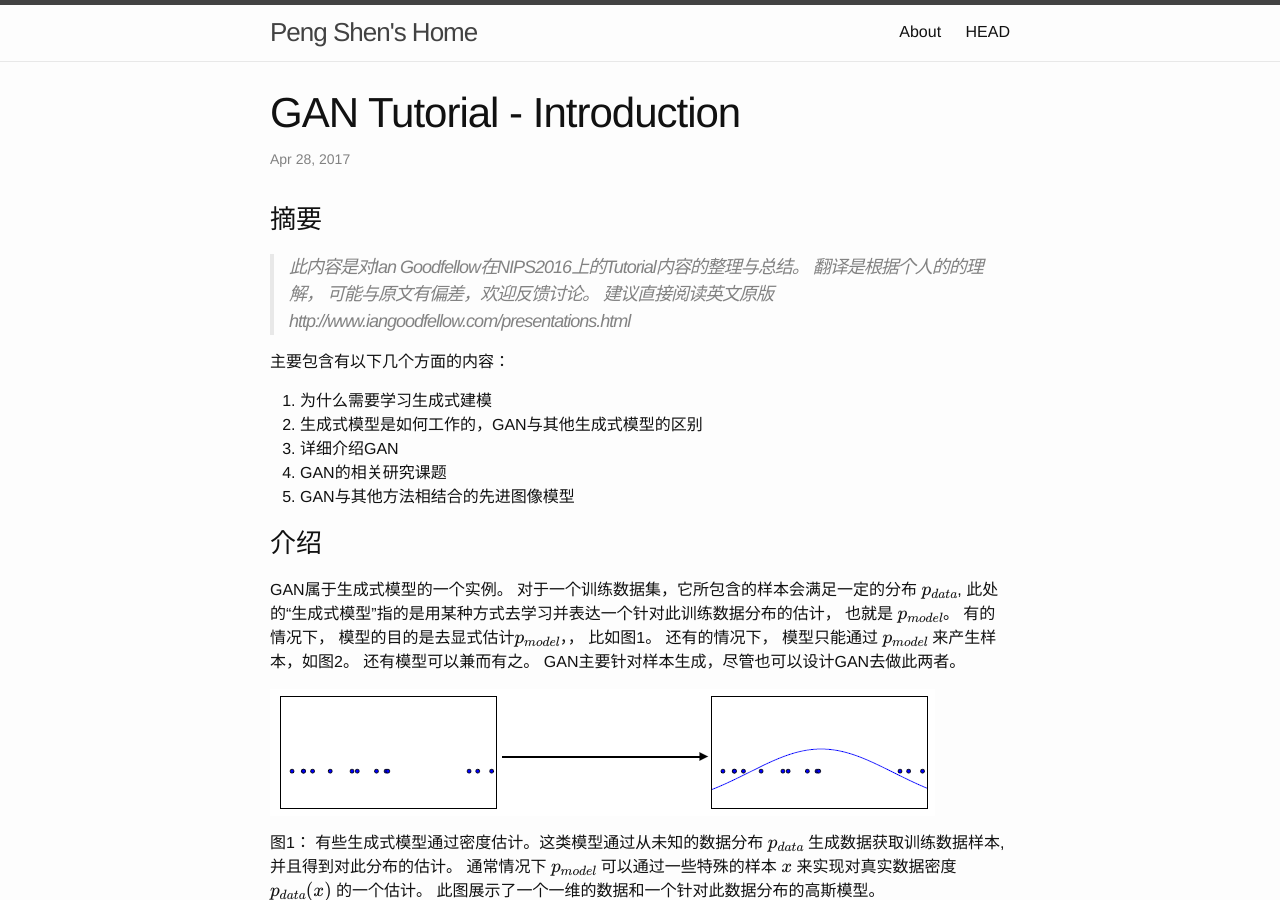
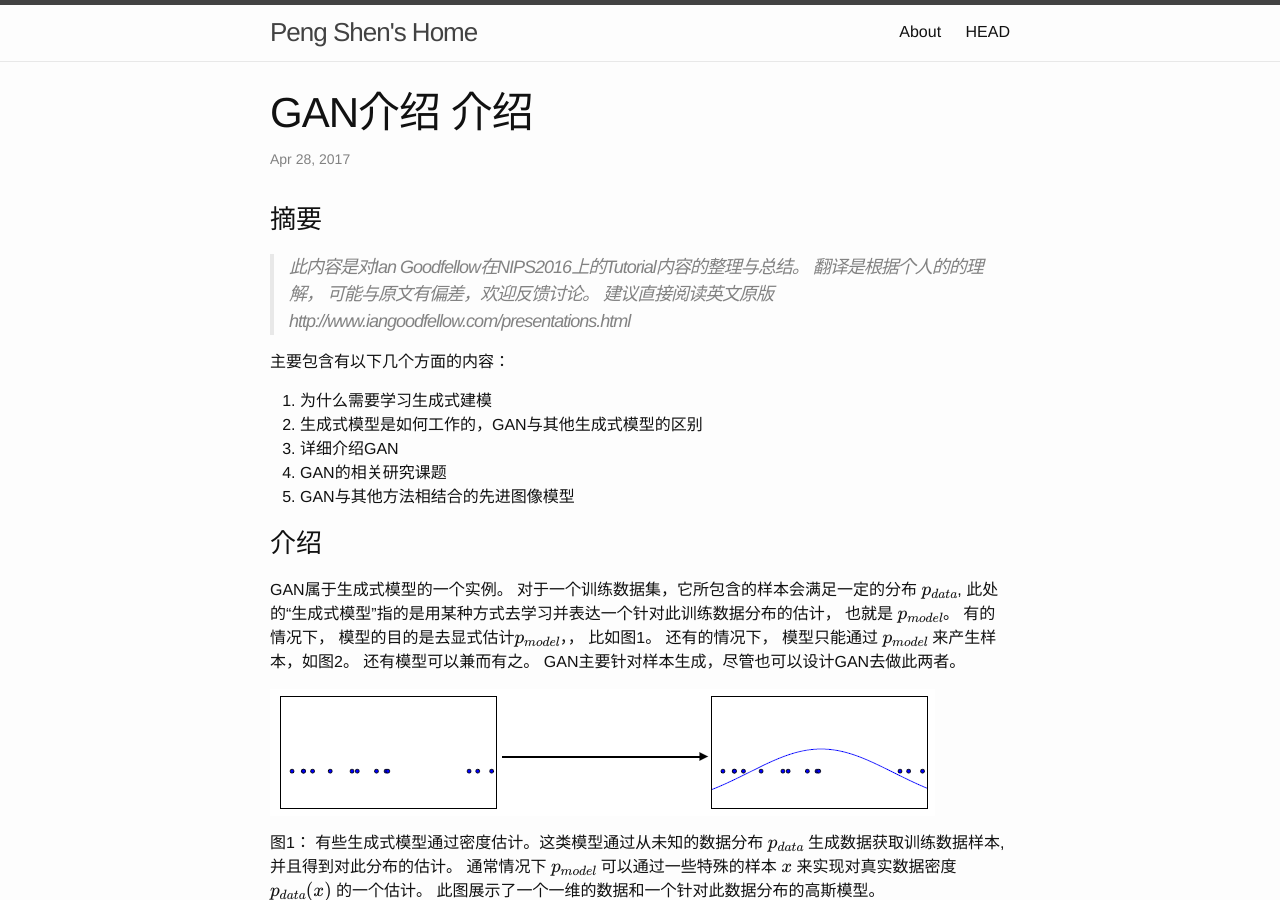
Before and after one commit to sinpycn/sinpycn.github.io, a Jekyll site: the page built from _posts/research/2017-04-28-NIPS2016-GAN-Tutorial-:-Introduction.md, in a window 1280 px wide and 900 px high. Built offline with Jekyll 4.4.1, drawn with Linux system fonts in a browser that asks for light colours; formulas are drawn with MathJax 3.

Commit message:
Update 2017-04-28-NIPS2016-GAN-Tutorial-:-Introduction.md

```diff
--- a/_posts/research/2017-04-28-NIPS2016-GAN-Tutorial-:-Introduction.md
+++ b/_posts/research/2017-04-28-NIPS2016-GAN-Tutorial-:-Introduction.md
@@ -1,5 +1,5 @@
 ---
-title: GAN Tutorial - Introduction
+title: GAN介绍 介绍
 layout: post
 mathjax: true
 ---
```
